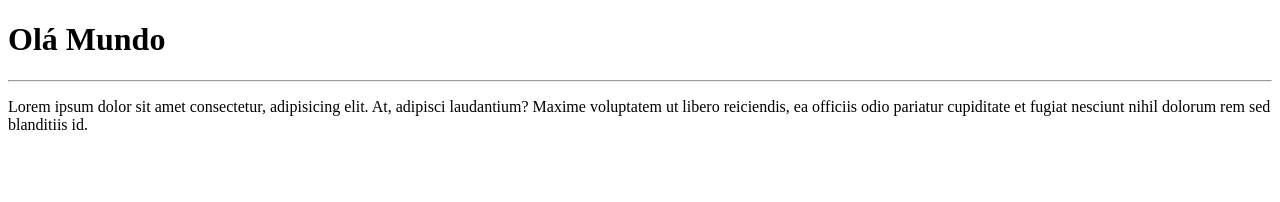
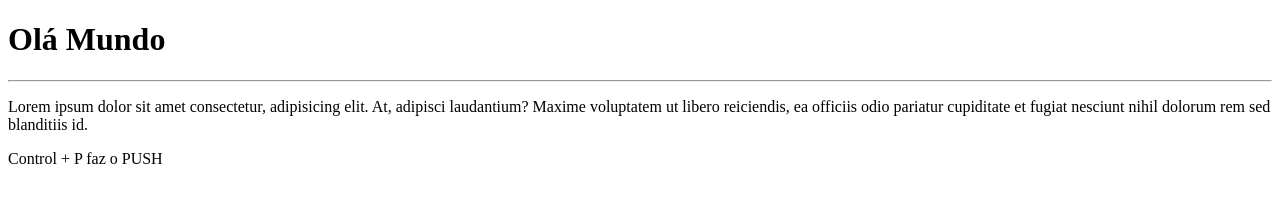
Before and after one commit to alissoncesar01/Ola-Mundo, a plain HTML site: page site-exemplo/index.html in a window 1280 px wide. Drawn offline with Linux system fonts and the light colour scheme.

Commit message:
Adicionei Paragrafo

```diff
--- a/site-exemplo/index.html
+++ b/site-exemplo/index.html
@@ -9,5 +9,6 @@
     <h1>Olá Mundo</h1>
     <hr>
     <p>Lorem ipsum dolor sit amet consectetur, adipisicing elit. At, adipisci laudantium? Maxime voluptatem ut libero reiciendis, ea officiis odio pariatur cupiditate et fugiat nesciunt nihil dolorum rem sed blanditiis id.</p>
+    <p>Control + P faz o PUSH</p>
 </body>
 </html>
```
